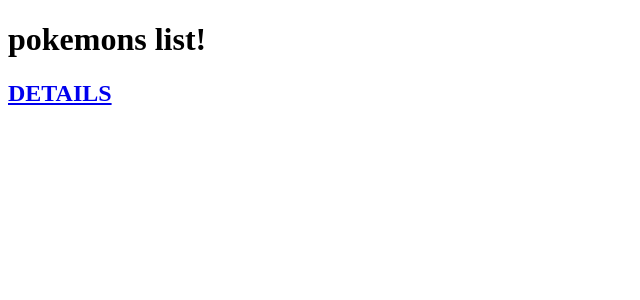
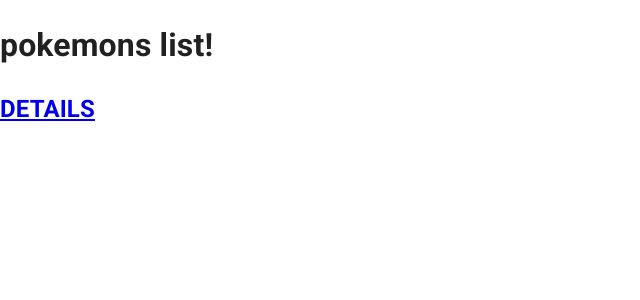
Before and after one commit to JordiTrassi/Pokemon-App, a React (Vite) app: page /pokemons in a window 1280 px wide. Shown: the top 300 px of the page, without its empty margins (0-640 px from the left). Built offline with nearby package versions, Linux system fonts and the light colour scheme.

Commit message:
Crated Material App theme

```diff
--- a/src/main.jsx
+++ b/src/main.jsx
@@ -2,11 +2,14 @@
 import ReactDOM from 'react-dom/client';
 import { RouterProvider } from 'react-router-dom';
 import { AppRouter } from './router/AppRouter';
+import { AppTheme } from './theme/AppTheme';
 
 
 
 ReactDOM.createRoot(document.getElementById('root')).render(
   <React.StrictMode>
-    <RouterProvider router={AppRouter} />
+    <AppTheme>
+      <RouterProvider router={AppRouter} />
+    </AppTheme>
   </React.StrictMode>
 )
--- /dev/null
+++ b/src/theme/AppTheme.jsx
@@ -0,0 +1,13 @@
+import { ThemeProvider } from '@emotion/react';
+import { CssBaseline } from '@mui/material';
+import { pokemonAppTheme } from './pokemonAppTheme';
+
+
+export const AppTheme = ({ children }) => {
+    return (
+        <ThemeProvider theme={pokemonAppTheme}>
+            <CssBaseline />
+            {children}
+        </ThemeProvider>
+    )
+};
--- /dev/null
+++ b/src/theme/pokemonAppTheme.js
@@ -0,0 +1,17 @@
+import { createTheme } from '@mui/material';
+import { red } from '@mui/material/colors';
+
+export const pokemonAppTheme = createTheme({
+    palette: {
+        primary: {
+            main: '#262254'
+        },
+        secondary: {
+            main: '#543884'
+        },
+        error: {
+            main: red.A400
+        }
+
+    }
+})
```
